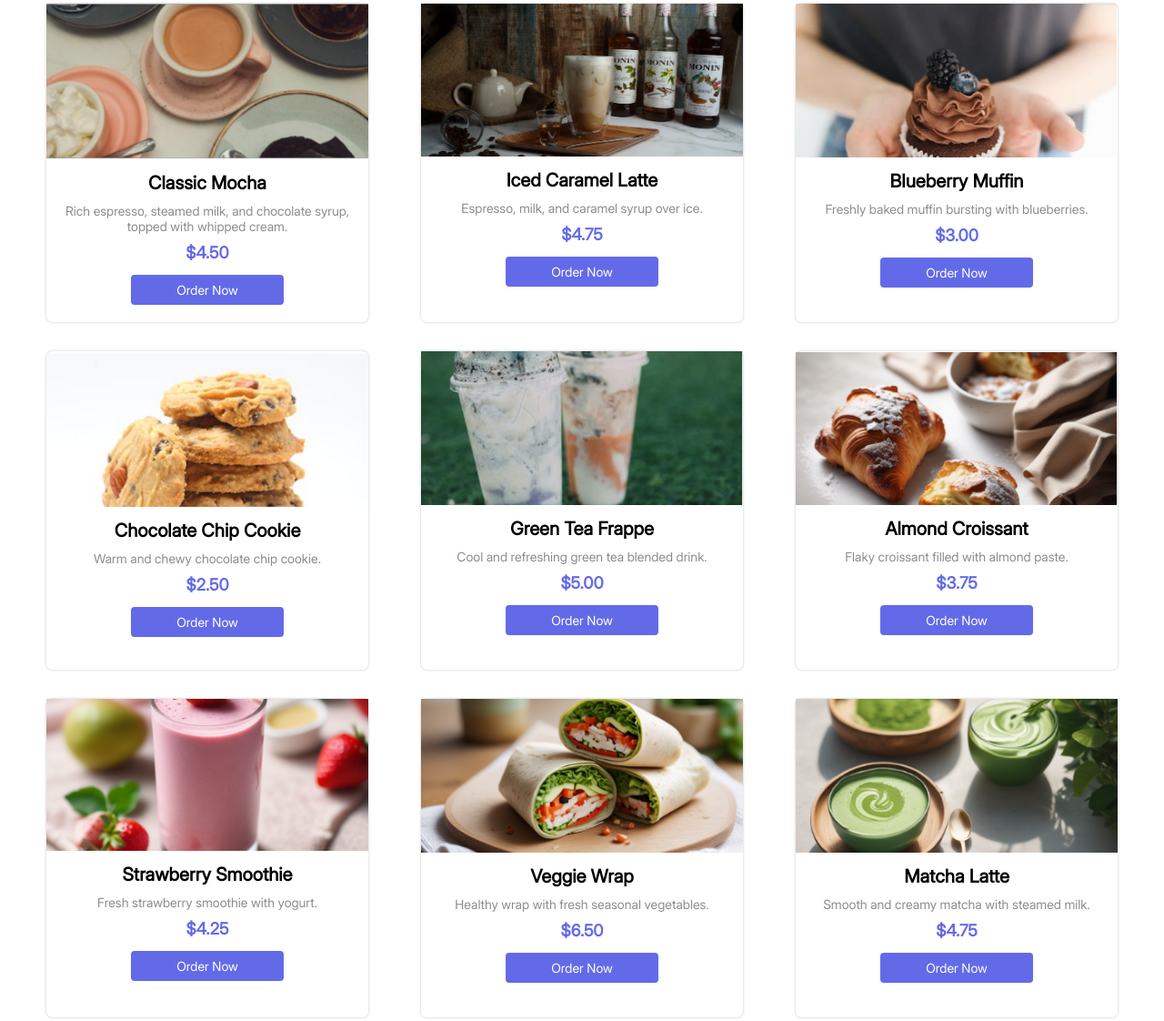
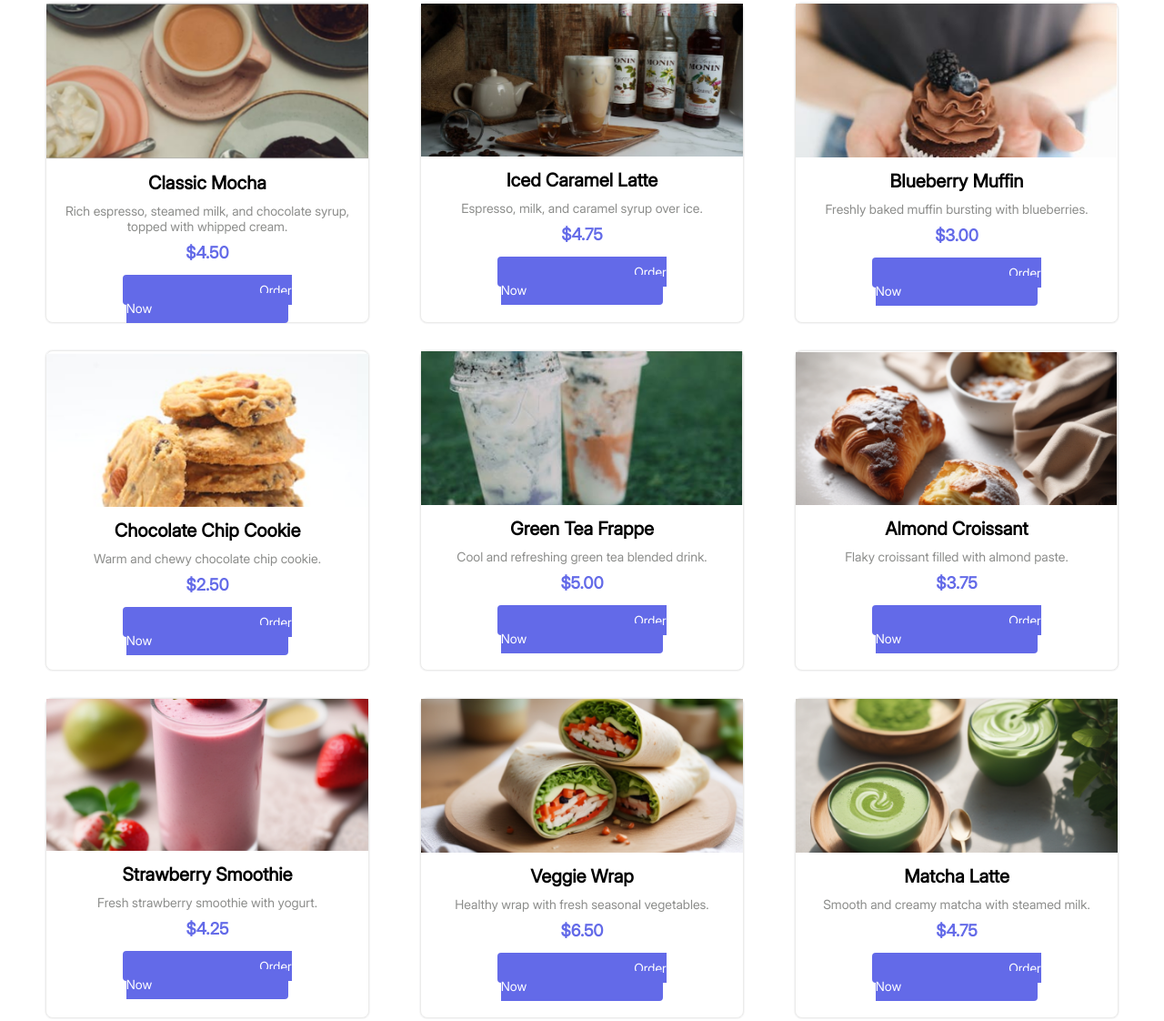
Before and after one commit to nafihkh/static-website-1, a plain HTML site: page index.html in a window 1280 px wide. Shown: the part 754-1876 px from the top of the page at 91% size. Drawn offline with Linux system fonts and the light colour scheme.

Commit message:
first commit

```diff
--- a/css/style.css
+++ b/css/style.css
@@ -131,7 +131,7 @@ header ul li a:hover {
     margin-bottom: 20px;
 }
 #popular ul li a.batton{
-    padding: 8px 50px;
+    padding: 8px 150px;
     width: 100%;
     color: #fff;
     background-color: #636AE8FF;
```
